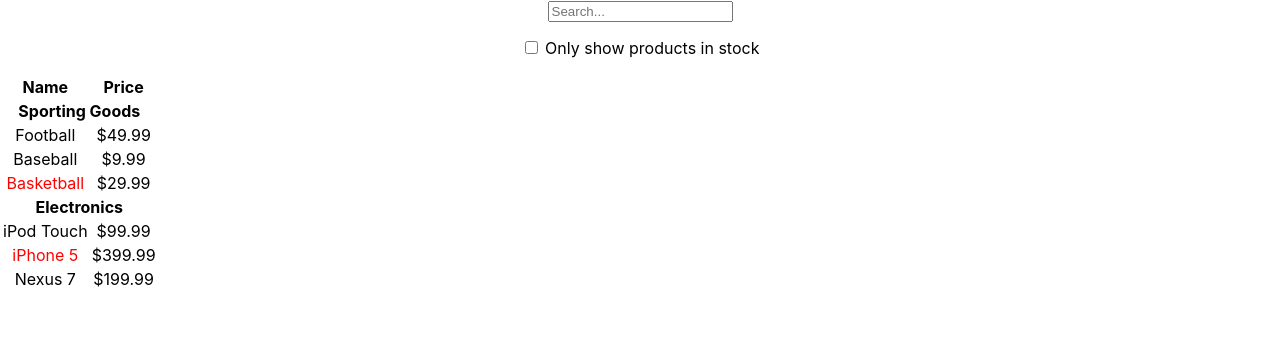
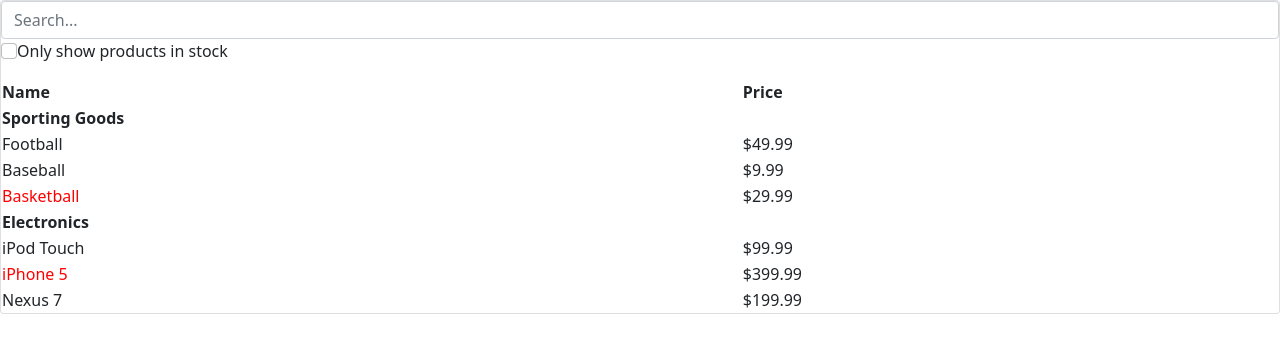
Before and after one commit to nytokyr/think-in-react, a React (Create React App) app: page / in a window 1280 px wide. Shown: the top 352 px of the page. Built offline with nearby package versions, Linux system fonts and the light colour scheme.

Commit message:
bootstrap

```diff
--- a/src/App.css
+++ b/src/App.css
@@ -1,4 +1,4 @@
-.App {
+/* .App {
   text-align: center;
 }
 
@@ -35,4 +35,4 @@
   to {
     transform: rotate(360deg);
   }
-}
+} */
--- a/src/App.js
+++ b/src/App.js
@@ -1,4 +1,4 @@
-import logo from './logo.svg'
+import 'bootstrap/dist/css/bootstrap.min.css';
 import './App.css'
 import FilterableProductTable from './components/FilterableProductTable/FilterableProductTable'
 import React from 'react'
--- a/src/components/FilterableProductTable/FilterableProductTable.js
+++ b/src/components/FilterableProductTable/FilterableProductTable.js
@@ -1,6 +1,7 @@
 import React, { Component } from 'react'
 import SearchBar from '../SearchBar/SearchBar'
 import ProductTable from '../ProductTable/ProductTable'
+import { Card } from 'react-bootstrap';
 
 class FilterableProductTable extends Component {
     constructor(props) {
@@ -24,7 +25,7 @@
 
     render() {
         return (
-            <div>
+            <Card>
                 <SearchBar
                     filterText={this.state.filterText}
                     inStockOnly={this.state.inStockOnly}
@@ -36,7 +37,7 @@
                     filterText={this.state.filterText}
                     inStockOnly={this.state.inStockOnly}
                 />
-            </div>
+            </Card>
         )
     }
 }
--- a/src/components/SearchBar/SearchBar.js
+++ b/src/components/SearchBar/SearchBar.js
@@ -16,14 +16,28 @@
     }
 
     render() {
-
         return (
             <form>
-                <input type="text" placeholder="Search..." value={this.props.filterText} onChange={this.handleFilterTextChange} />
-                <p>
-                    <input type="checkbox" checked={this.props.inStockOnly}  onChange={this.handleInStockChange}/> Only show
-                    products in stock
-                </p>
+                <div >
+                    <input
+                        className="form-control"
+                        type="text"
+                        placeholder="Search..."
+                        value={this.props.filterText}
+                        onChange={this.handleFilterTextChange}
+                    />
+                    <p>
+                        <input
+                            className="form-check-input"
+                            type="checkbox"
+                            checked={this.props.inStockOnly}
+                            onChange={this.handleInStockChange}
+                        />
+                        <label className="form-check-label">
+                            Only show products in stock
+                        </label>
+                    </p>
+                </div>
             </form>
         )
     }
```
Also changed, not shown: 1 other file (tests, documents, lock files or other folders).
